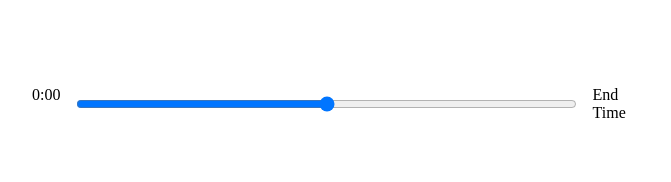
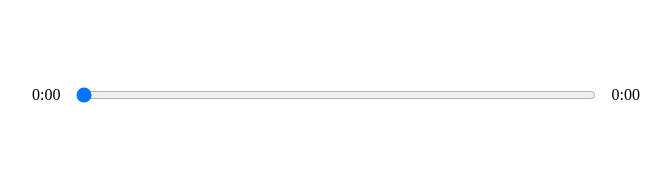
Before and after one commit to RohithChittibommala/MusicPlayer, a React (Create React App) app: page / in a window 1280 px wide. Shown: the part 410-592 px from the top of the page, without its empty margins (304-975 px from the left). Built offline with nearby package versions, Linux system fonts and the light colour scheme.

Commit message:
toggle play and pause button

```diff
--- a/src/components/Player.tsx
+++ b/src/components/Player.tsx
@@ -1,6 +1,7 @@
 import React, { useRef, useState } from "react";
 import { FaAngleLeft, FaAngleRight, FaPlay } from "react-icons/fa";
 import { Song } from "../utils/SongList";
+import { FiPause } from "react-icons/fi";
 interface Props extends Song {}
 
 type songInfoType = {
@@ -37,20 +38,41 @@ const Player: React.FC<Props> = ({ audio }) => {
       Math.floor(time / 60) + ":" + ("0" + Math.floor(time % 60)).slice(-2)
     );
   }
-  console.log(timeFormatter(songInfo.currentTime));
+
+  function handleSongDrag(e: React.ChangeEvent<HTMLInputElement>) {
+    if (audioRef.current?.currentTime)
+      audioRef.current.currentTime = e.currentTarget.valueAsNumber;
+    setSongInfo({ ...songInfo, currentTime: e.currentTarget.valueAsNumber });
+  }
+
   return (
     <div className="player">
       <div className="time-control">
         <p>{timeFormatter(songInfo.currentTime)}</p>
-        <input type="range" />
-        <p>End Time</p>
+        <input
+          type="range"
+          value={songInfo.currentTime}
+          min={0}
+          max={songInfo.duration}
+          onChange={handleSongDrag}
+        />
+        <p>{timeFormatter(songInfo.duration)}</p>
       </div>
       <div className="play-control">
         <FaAngleLeft size={24} className="svg" />
-        <FaPlay size={30} onClick={playSongHandler} className="svg" />
+        {isPlaying ? (
+          <FiPause size={30} onClick={playSongHandler} className="svg" />
+        ) : (
+          <FaPlay size={30} onClick={playSongHandler} className="svg" />
+        )}
         <FaAngleRight size={24} className="svg" />
       </div>
-      <audio onTimeUpdate={timeUpdateHandler} ref={audioRef} src={`${audio}`} />
+      <audio
+        onTimeUpdate={timeUpdateHandler}
+        onLoadedMetadata={timeUpdateHandler}
+        ref={audioRef}
+        src={`${audio}`}
+      />
     </div>
   );
 };
--- a/src/styles/_player.scss
+++ b/src/styles/_player.scss
@@ -10,7 +10,7 @@
   display: flex;
   input {
     width: 100%;
-    padding: 1rem 2rem;
+    padding: 1rem 0rem;
     cursor: pointer;
   }
   p {
```
